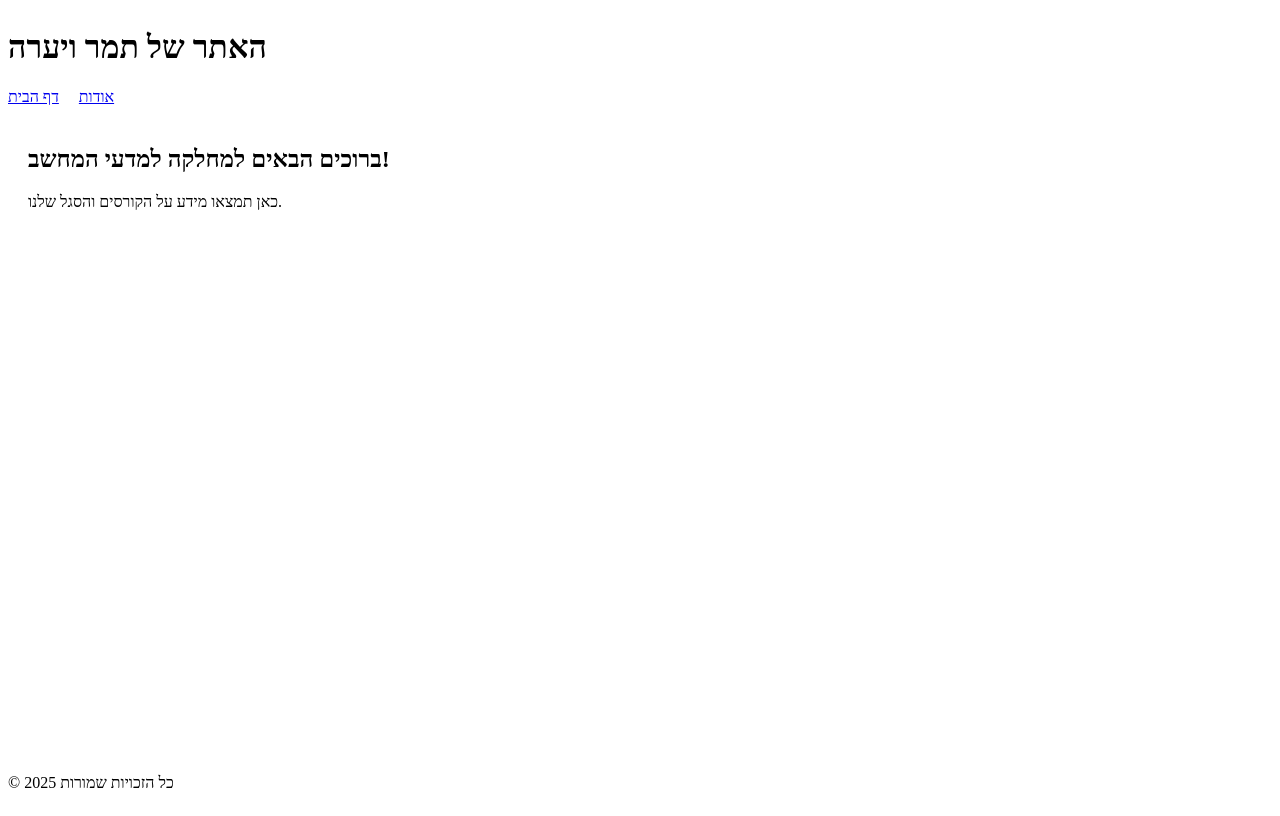
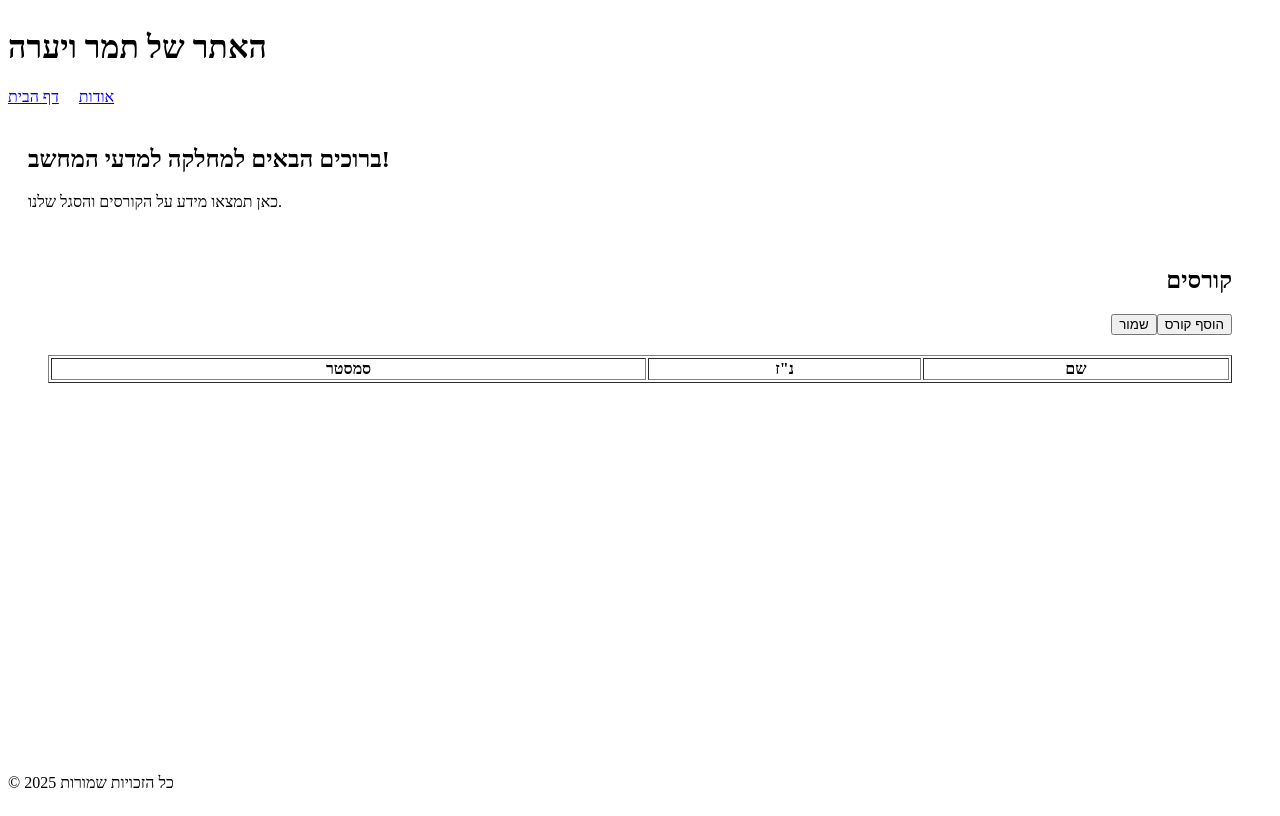
Before and after one commit to Yaara40/academic-department-website, a React (Vite) app: page / in a window 1280 px wide. Built offline with nearby package versions, Linux system fonts and the light colour scheme.

Commit message:
added Course state

```diff
--- a/src/App.tsx
+++ b/src/App.tsx
@@ -1,6 +1,7 @@
 import Header from './components/Header';
 import Footer from './components/Footer';
 import WelcomeBox from './components/WelcomeBox';
+import CourseList from './features/courses/components/CourseList';
 
 const App = () => {
   return (
@@ -12,6 +13,7 @@ const App = () => {
       <Header />
       <main style={{ flex: 1, padding: '20px' }}>
         <WelcomeBox />
+        <CourseList />
       </main>
       <Footer />
     </div>
--- /dev/null
+++ b/src/features/courses/components/CourseList.tsx
@@ -0,0 +1,72 @@
+import { useState, useEffect } from 'react';
+import { Course } from '../models/Course';
+
+function CourseList() {
+  // 1. State - מערך ריק
+  const [courses, setCourses] = useState<Course[]>([]);
+
+  // 3. useEffect - טעינה מ-localStorage
+  useEffect(() => {
+    const loadData = async () => {
+      const saved = localStorage.getItem('courses');
+      if (saved) {
+        const data = JSON.parse(saved);
+        setCourses(data);
+      }
+    };
+
+    loadData();
+  }, []);
+
+  // 4. הוספת קורס אקראי
+  function addRandomCourse() {
+    const names = ['מבוא למחשבים', 'אלגוריתמים', 'מבני נתונים'];
+    const semesters = ['א', 'ב', 'קיץ'];
+
+    const newCourse = new Course(
+      Date.now().toString(),
+      names[Math.floor(Math.random() * names.length)],
+      Math.floor(Math.random() * 5) + 3,
+      semesters[Math.floor(Math.random() * semesters.length)]
+    );
+
+    setCourses([...courses, newCourse]);
+  }
+
+  // 5. שמירה ל-localStorage
+  function saveToLocalStorage() {
+    localStorage.setItem('courses', JSON.stringify(courses));
+    alert('נשמר!');
+  }
+
+  // 2. טבלה
+  return (
+    <div style={{ padding: '20px', direction: 'rtl' }}>
+      <h2>קורסים</h2>
+
+      <button onClick={addRandomCourse}>הוסף קורס</button>
+      <button onClick={saveToLocalStorage}>שמור</button>
+
+      <table border={1} style={{ width: '100%', marginTop: '20px' }}>
+        <thead>
+          <tr>
+            <th>שם</th>
+            <th>נ"ז</th>
+            <th>סמסטר</th>
+          </tr>
+        </thead>
+        <tbody>
+          {courses.map((course) => (
+            <tr key={course.id}>
+              <td>{course.name}</td>
+              <td>{course.credits}</td>
+              <td>{course.semester}</td>
+            </tr>
+          ))}
+        </tbody>
+      </table>
+    </div>
+  );
+}
+
+export default CourseList;
--- /dev/null
+++ b/src/features/courses/models/Course.ts
@@ -0,0 +1,13 @@
+export class Course {
+  id: string;
+  name: string;
+  credits: number;
+  semester: string;
+
+  constructor(id: string, name: string, credits: number, semester: string) {
+    this.id = id;
+    this.name = name;
+    this.credits = credits;
+    this.semester = semester;
+  }
+}
```
Also changed, not shown: src/features/courses/components/CourseList.css (added).
